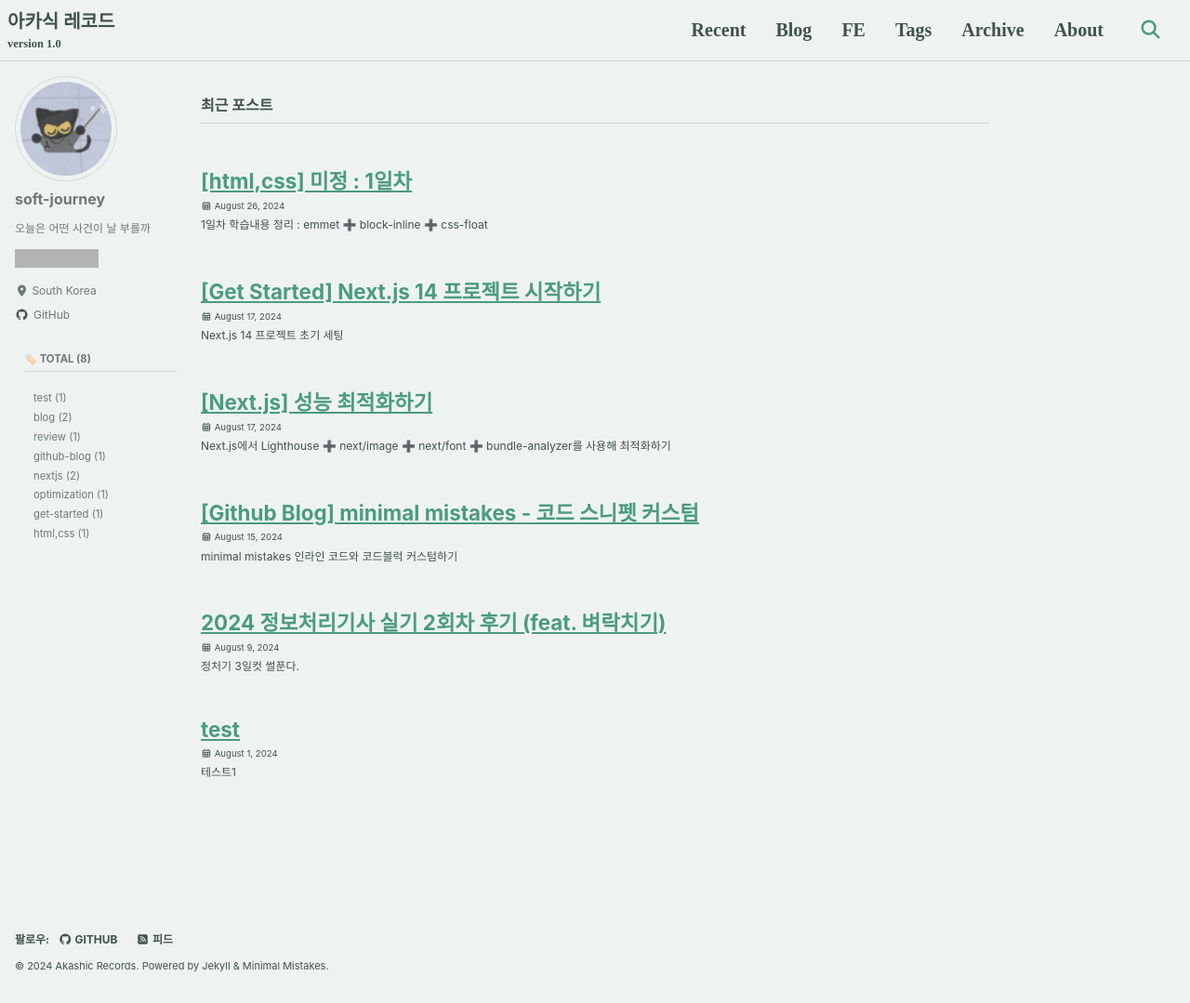
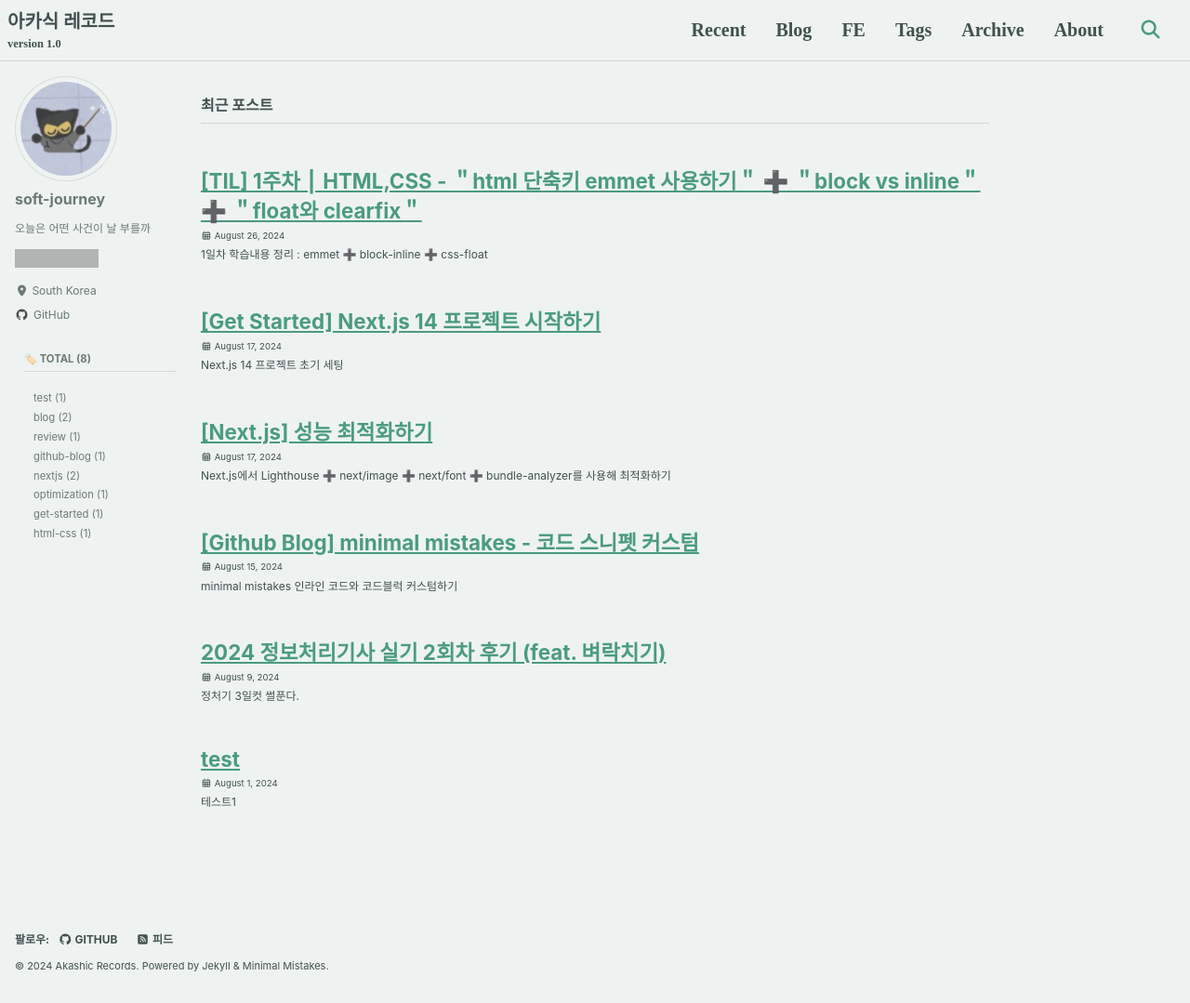
Before and after one commit to LogVentureIO/LogVentureIO.github.io, a Jekyll site: the page built from index.html, in a window 1280 px wide and 1079 px high. Shown: the whole window at 93% size. Built offline with Jekyll 4.4.1, drawn with Linux system fonts in a browser that asks for light colours; cached includes are drawn as plain includes; some web fonts are replaced; the list of posts is cut into pages by our own code; grey boxes are pictures that could not be loaded.

Commit message:
Update 2024-08-26-html-css-01.md

```diff
--- a/_posts/2024-08-26-html-css-01.md
+++ b/_posts/2024-08-26-html-css-01.md
@@ -1,10 +1,10 @@
 ---
-title: "[html,css] 미정 : 1일차"
+title: "[TIL] 1주차 ⎮ HTML,CSS - ＂html 단축키 emmet 사용하기＂ ➕ ＂block vs inline＂ ➕ ＂float와 clearfix＂"
 excerpt: "1일차 학습내용 정리 : emmet ➕ block-inline ➕ css-float"
 categories:
   - frontend
 tags:
-  - html,css
+  - html-css
 ---
 1일차부터 쉽지 않다...아좌좌
 
```
